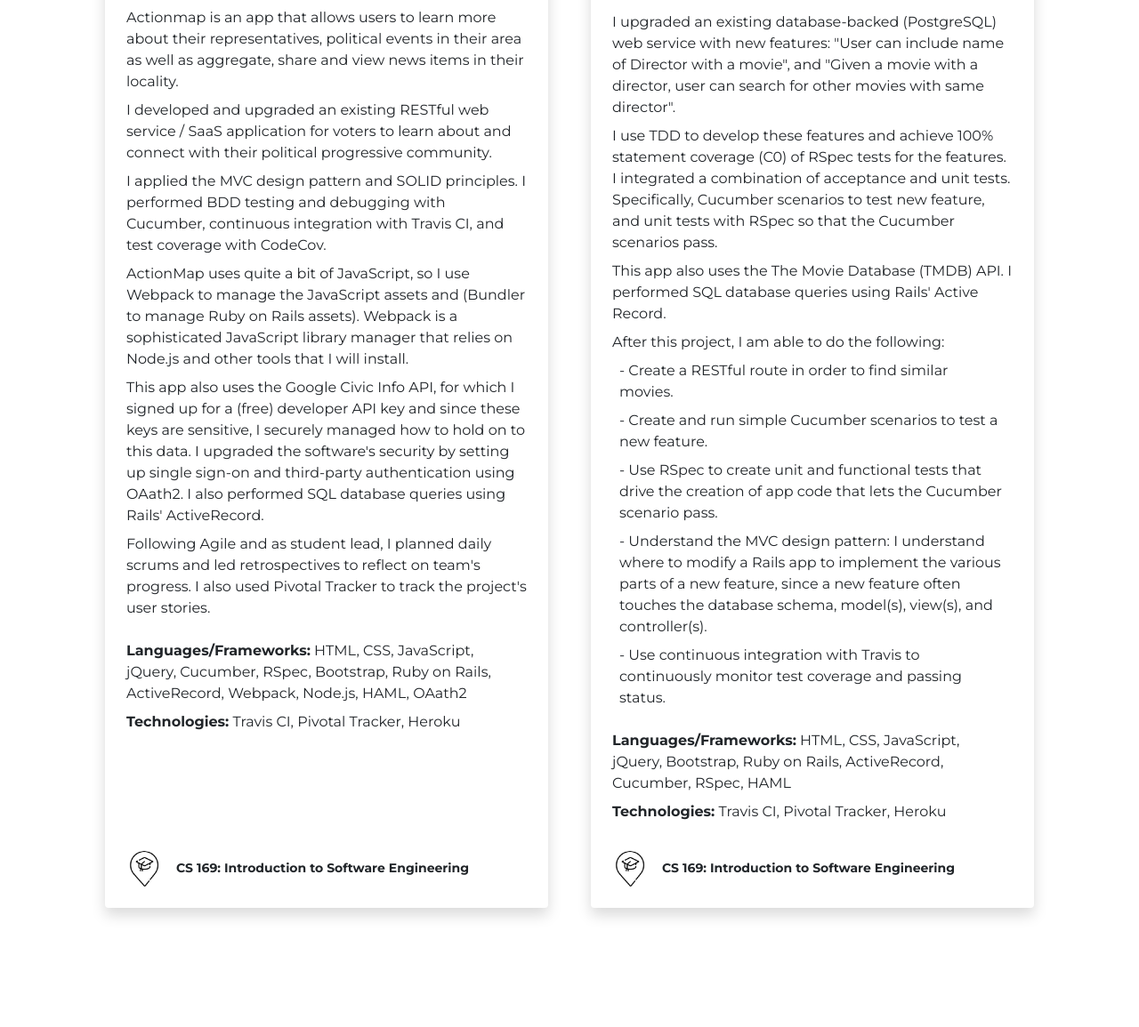
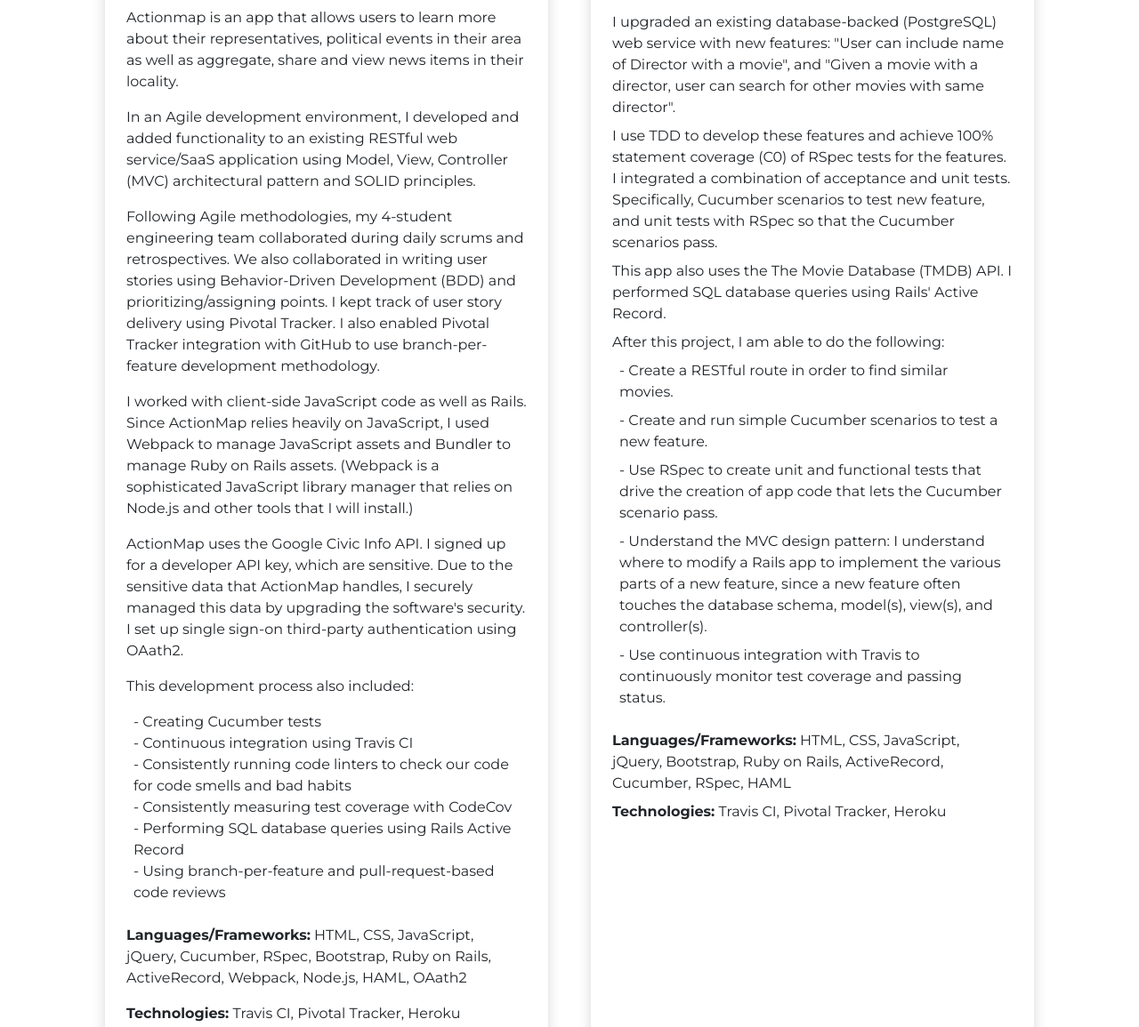
Before and after one commit to acruz101/acruz101.github.io, a website: page softdes-home.html in a window 1280 px wide. Shown: the part 1077-2232 px from the top of the page at 89% size. Drawn offline with nearby package versions, Linux system fonts and the light colour scheme.

Commit message:
update actionmap

```diff
--- a/softdes-home.html
+++ b/softdes-home.html
@@ -58,15 +58,27 @@
                                 <div class="card-body p-4">
                                     <div class="badge text-black bg-neon bg-gradient rounded-pill mb-2">WEB SERVICE</div>
                                     <a class="fw-bolder a-hide-underline link-dark stretched-link " href="https://desolate-fjord-17131.herokuapp.com"><div class="h5 card-title mb-3">ActionMap</div></a>
-                                    <p class="card-text mb-2">Actionmap is an app that allows users to learn more about their representatives, political events in their area as well as aggregate, share and view news items in their locality.</p>
-                                    <p class="card-text mb-2">I developed and upgraded an existing RESTful web service / SaaS application for voters to learn about and connect with their political progressive community.</p>
-                                    <p class="card-text mb-2">I applied the MVC design pattern and SOLID principles. I performed BDD testing and debugging with Cucumber, continuous integration with Travis CI, and test coverage with CodeCov.</p>
-                                    <p class="card-text mb-2">ActionMap uses quite a bit of JavaScript, so I use Webpack to manage the JavaScript assets and (Bundler to manage Ruby on Rails assets). Webpack is a sophisticated JavaScript library manager that relies on Node.js and other tools that I will install.</p>
-                                    <p class="card-text mb-2">This app also uses the Google Civic Info API, for which I signed up for a (free) developer API key and since these keys are sensitive, I securely managed how to hold on to this data. I upgraded the software's security by setting up single sign-on and third-party authentication using OAath2. I also performed SQL database queries using Rails' ActiveRecord.</p>
-                                    <p class="card-text mb-4">Following Agile and as student lead, I planned daily scrums and led retrospectives to reflect on team's progress. I also used Pivotal Tracker to track the project's user stories.</p>
-                                    <p class="card-text mb-2"><strong>Languages/Frameworks:</strong> HTML, CSS, JavaScript, jQuery, Cucumber, RSpec, Bootstrap, Ruby on Rails, ActiveRecord, Webpack, Node.js, HAML, OAath2</p>
-                                    <p class="card-text mb-2"><strong>Technologies:</strong> Travis CI, Pivotal Tracker, Heroku</p>
-
+                                    <div class="card-text mb-1">
+                                        <p>Actionmap is an app that allows users to learn more about their representatives, political events in their area as well as aggregate, share and view news items in their locality.</p>
+                                        <p>In an Agile development environment, I developed and added functionality to an existing RESTful web service/SaaS application using Model, View, Controller (MVC) architectural pattern and SOLID principles.</p>
+                                        <p>Following Agile methodologies, my 4-student engineering team collaborated during daily scrums and retrospectives. We also collaborated in writing user stories using Behavior-Driven Development (BDD) and prioritizing/assigning points. I kept track of user story delivery using Pivotal Tracker. I also enabled Pivotal Tracker integration with GitHub to use branch-per-feature development methodology.</p>
+                                        <p>I worked with client-side JavaScript code as well as Rails. Since ActionMap relies heavily on JavaScript, I used Webpack to manage JavaScript assets and Bundler to manage Ruby on Rails assets. (Webpack is a sophisticated JavaScript library manager that relies on Node.js and other tools that I will install.)</p>
+                                        <p>ActionMap uses the Google Civic Info API. I signed up for a developer API key, which are sensitive. Due to the sensitive data that ActionMap handles, I securely managed this data by upgrading the software's security. I set up single sign-on third-party authentication using OAath2. </p>
+                                        <p>This development process also included:</p>
+                                        <div class="mx-2 mb-1">
+                                            <p>- Creating Cucumber tests
+                                                <br>- Continuous integration using Travis CI
+                                                <br>- Consistently running code linters to check our code for code smells and bad habits
+                                                <br>- Consistently measuring test coverage with CodeCov
+                                                <br>- Performing SQL database queries using Rails Active Record
+                                                <br>- Using branch-per-feature and pull-request-based code reviews
+                                            </p>
+                                        </div>
+                                    </div>
+                                    <div class="card-text mt-4 mb-1">
+                                        <p><strong>Languages/Frameworks:</strong> HTML, CSS, JavaScript, jQuery, Cucumber, RSpec, Bootstrap, Ruby on Rails, ActiveRecord, Webpack, Node.js, HAML, OAath2</p>
+                                        <p><strong>Technologies:</strong> Travis CI, Pivotal Tracker, Heroku</p>
+                                    </div>
                                 </div>
                                 <div class="card-footer p-4 pt-0 bg-transparent border-top-0">
                                     <div class="d-flex align-items-end justify-content-between">
```
